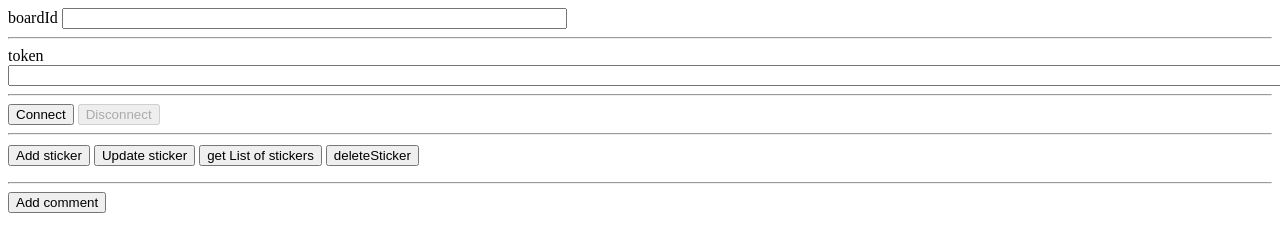
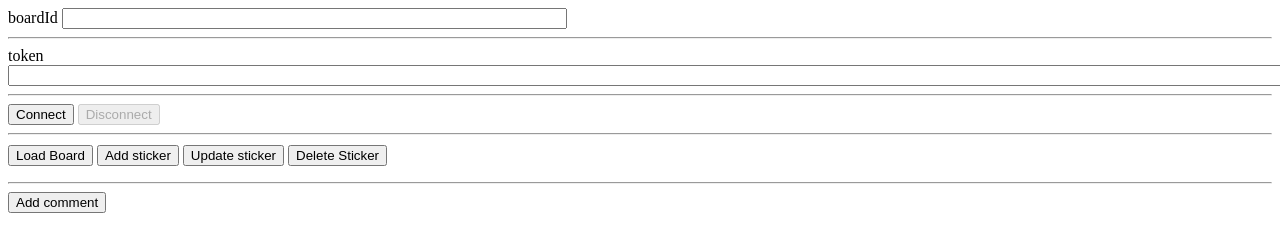
Before and after one commit to buharevanton/agl-thin, a plain HTML site: page index.html in a window 1280 px wide. Shown: the top 252 px of the page. Drawn offline with nearby package versions, Linux system fonts and the light colour scheme.

Commit message:
Refactor

```diff
--- a/index.html
+++ b/index.html
@@ -30,10 +30,10 @@
     <hr>
     <div id="conversationDiv">
         <label></label><input type="hidden" id="name"/>
-        <button id="add" onclick="addSticker();">Add sticker</button>
-        <button id="edit" onclick="updateSticker();">Update sticker</button>
-        <button id="get" onclick="getListOfStickers();">get List of stickers</button>
-        <button id="delete" onclick="deleteSticker();">deleteSticker</button>
+        <button id="loadBoard" onclick="loadBoard();">Load Board</button>
+        <button id="addSticker" onclick="addSticker();">Add sticker</button>
+        <button id="editSticker" onclick="updateSticker();">Update sticker</button>
+        <button id="deleteSticker" onclick="deleteSticker();">Delete Sticker</button>
         <p id="response"></p>
     </div>
     <hr>
@@ -103,14 +103,14 @@
             "action": "DELETE_STICKER",
             "parameters": {
                 "stickerId": 1
-            }
+            }, "userId": 1
         }));
     }
 
-    function getListOfStickers() {
+    function loadBoard() {
         var name = document.getElementById('name').value;
         stompClient.send(`/app/websocket/board/${boardId}`, {}, JSON.stringify({
-            "action": "LIST_STICKER"
+            "action": "LOAD_BOARD"
         }));
     }
 
```
